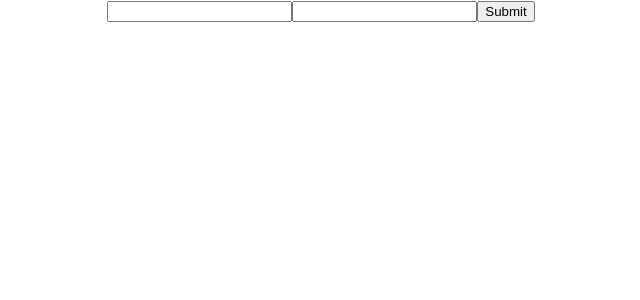
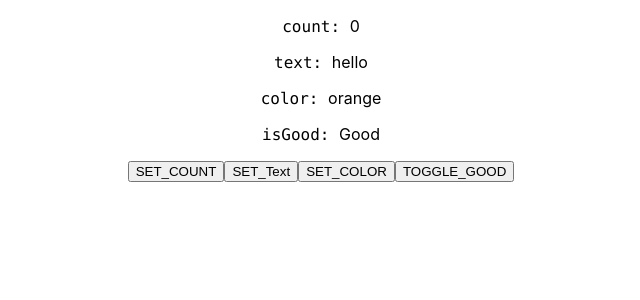
Before and after one commit to yourcarrot0214/ts-react-tutorial, a React (Create React App) app: page / in a window 1280 px wide. Shown: the top 300 px of the page, without its empty margins (319-959 px from the left). Built offline with nearby package versions, Linux system fonts and the light colour scheme.

Commit message:
타입스크립트로 리액트 상태 관리학 - useReducer

```diff
--- a/src/App.tsx
+++ b/src/App.tsx
@@ -2,18 +2,20 @@ import React from "react";
 import "./App.css";
 // import Greetings from "./Greetings";
 // import Counter from "./Counter";
-import MyForm from "./MyForm";
+// import MyForm from "./MyForm";
+import ReducerSample from "./ReducerSample";
 
 function App() {
   // const handleButton = (name: string) => console.log(name);
-  const onSubmit = (form: { name: string; description: string }) => {
-    console.log(form);
-  };
+  // const onSubmit = (form: { name: string; description: string }) => {
+  //   console.log(form);
+  // };
   return (
     <div className='App'>
       {/* <Greetings name='carrot' onClick={handleButton} /> */}
       {/* <Counter /> */}
-      <MyForm onSubmit={onSubmit} />
+      {/* <MyForm onSubmit={onSubmit} /> */}
+      <ReducerSample />
     </div>
   );
 }
--- /dev/null
+++ b/src/ReducerSample.tsx
@@ -0,0 +1,72 @@
+import React, { useReducer } from "react";
+
+type Color = "red" | "orange" | "yellow";
+
+// reducer에서 사용하는 state, action의 type을 설정한다.
+// typed을 사전에 정의하면, 자동완성기능을 통해 오타방지, 다른 타입의 값이 들어오는 에러 등을 방지할 수 있다.
+
+type State = {
+  count: number;
+  text: string;
+  color: Color;
+  isGood: boolean;
+};
+
+type Action =
+  | { type: "SET_COUNT"; count: number }
+  | { type: "SET_TEXT"; text: string }
+  | { type: "SET_COLOR"; color: Color }
+  | { type: "TOGGLE_GOOD" };
+
+// reducer 함수의 반환값은 State type이다.
+function reducer(state: State, action: Action): State {
+  switch (action.type) {
+    case "SET_COUNT":
+      return { ...state, count: action.count };
+    case "SET_TEXT":
+      return { ...state, text: action.text };
+    case "SET_COLOR":
+      return { ...state, color: action.color };
+    case "TOGGLE_GOOD":
+      return { ...state, isGood: !state.isGood };
+    default:
+      throw new Error("Unhandled type Error");
+  }
+}
+
+export default function ReducerSample() {
+  const [state, dispatch] = useReducer(reducer, {
+    count: 0,
+    text: "hello",
+    color: "orange",
+    isGood: true,
+  });
+
+  const setCount = () => dispatch({ type: "SET_COUNT", count: 10 });
+  const setText = () => dispatch({ type: "SET_TEXT", text: "Bye" });
+  const setColor = () => dispatch({ type: "SET_COLOR", color: "yellow" });
+  const toggleGood = () => dispatch({ type: "TOGGLE_GOOD" });
+
+  return (
+    <div>
+      <p>
+        <code>count: </code> {state.count}
+      </p>
+      <p>
+        <code>text: </code> {state.text}
+      </p>
+      <p>
+        <code>color: </code> {state.color}
+      </p>
+      <p>
+        <code>isGood: </code> {state.isGood ? "Good" : "Bad"}
+      </p>
+      <div>
+        <button onClick={setCount}>SET_COUNT</button>
+        <button onClick={setText}>SET_Text</button>
+        <button onClick={setColor}>SET_COLOR</button>
+        <button onClick={toggleGood}>TOGGLE_GOOD</button>
+      </div>
+    </div>
+  );
+}
```
Also changed, not shown: src/Counter.tsx (+17 -4 lines).
